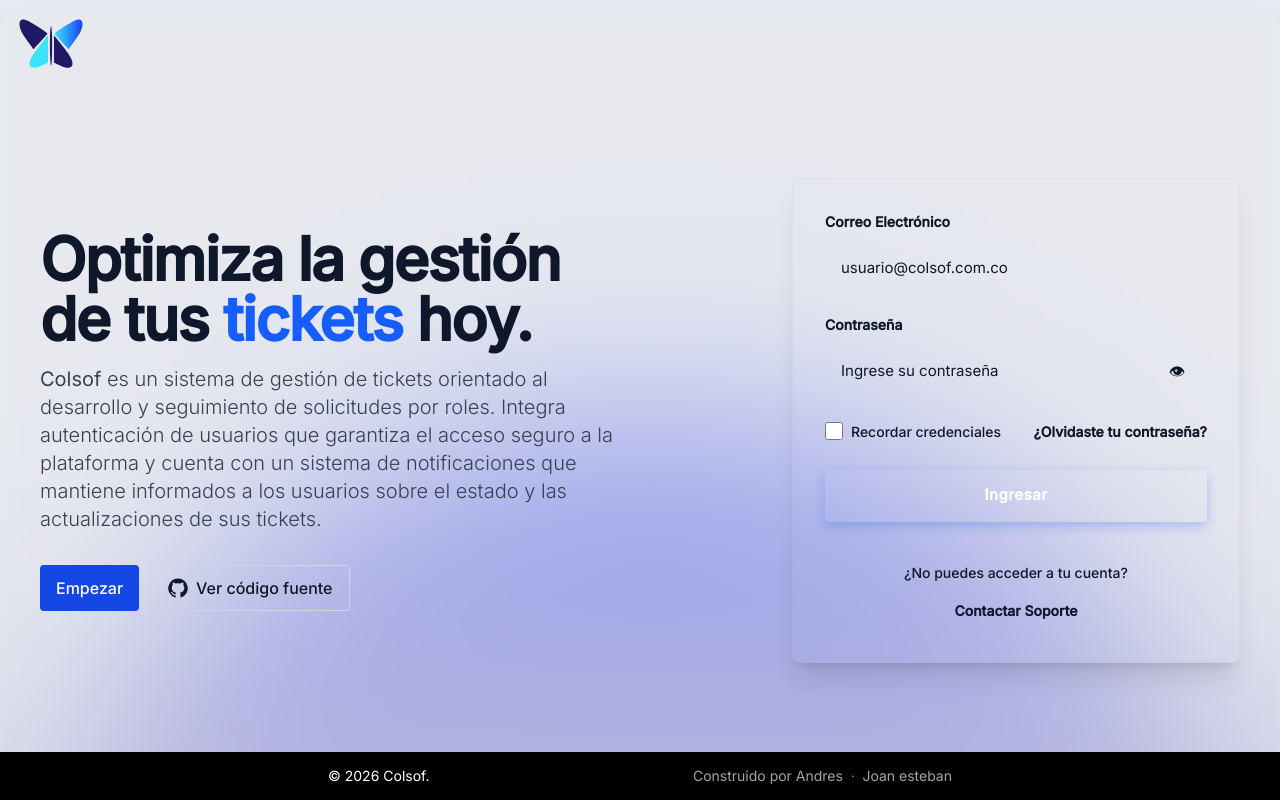
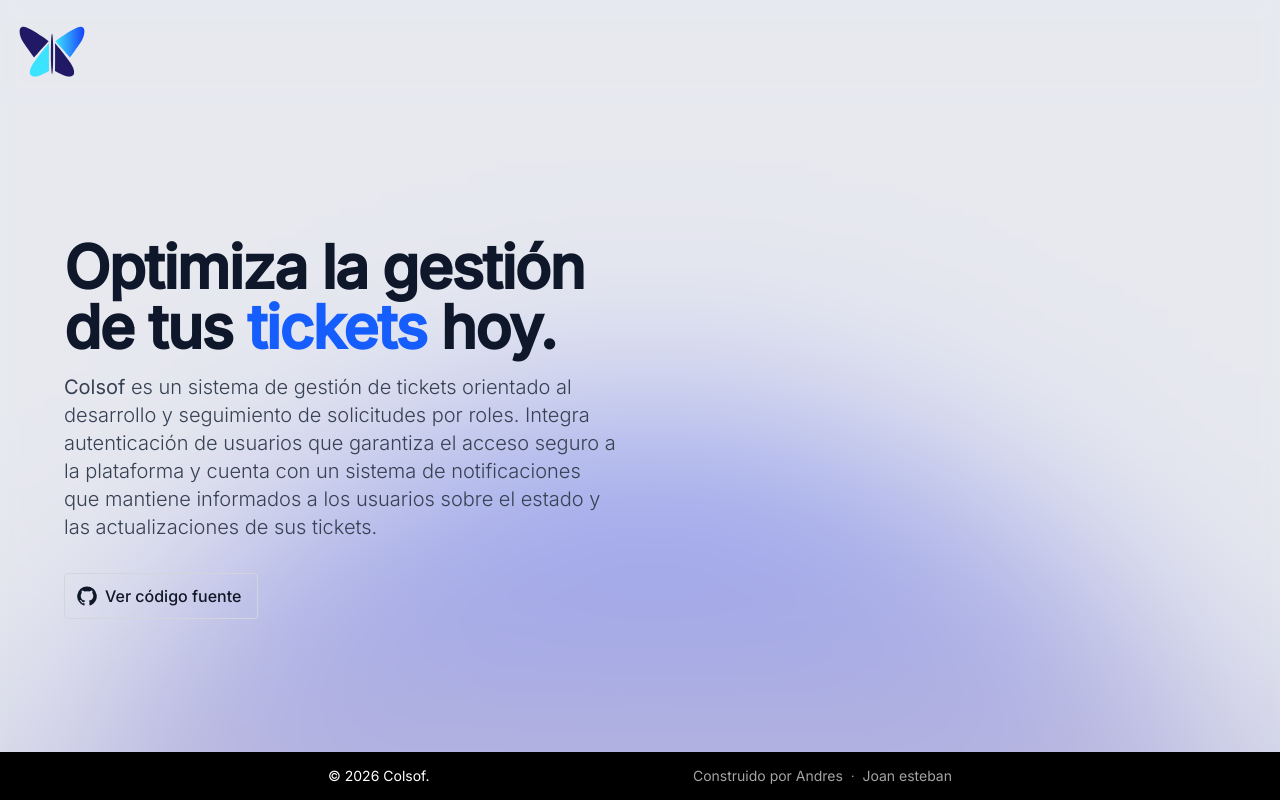
Before and after one commit to Estebxz/colsof-app, a Next.js app: page / in a window 1280 px wide. Built offline with nearby package versions, Linux system fonts and the light colour scheme.

Commit message:
add: componente header, página 404, iconos alert-circle y eye-rounded, y reorganizar layout con header/footer globales

```diff
--- /dev/null
+++ b/app/components/header.tsx
@@ -0,0 +1,18 @@
+import Link from "next/link";
+import Image from "next/image";
+
+export default function Header () {
+    return (
+        <header className="p-4 sticky top-0 left-0 right-0 z-50 backdrop-blur-sm">
+        <Link href="/">
+          <Image
+            src="/favicon.svg"
+            alt="COLSOF S.A.S"
+            width={70}
+            height={70}
+            className="sm:size-18 size-12"
+          />
+        </Link>
+      </header>
+    )
+}
--- a/app/components/sign-in-card.tsx
+++ b/app/components/sign-in-card.tsx
@@ -1,8 +1,11 @@
+import { UseIcon } from "@hooks/use-icons";
+
 export default function SignInCard() {
   return (
     <section className="card w-full max-w-md">
       <div className="alert" id="alertBox" role="alert" aria-live="polite">
         <div className="alert-content">
+          <UseIcon name="alert-circle" className="alert-icon" />
           <h2>Error de validación</h2>
           <p>Asegúrese de haber ingresado correctamente su información</p>
         </div>
@@ -46,7 +49,7 @@ export default function SignInCard() {
               className="toggle"
               aria-label="Mostrar u ocultar contraseña"
             >
-              👁
+              <UseIcon name="eye-rounded" />
             </button>
           </div>
         </div>
--- a/app/layout.tsx
+++ b/app/layout.tsx
@@ -1,8 +1,10 @@
 import type { Metadata } from "next";
 import "./globals.css";
+import Header from "./components/header";
+import Footer from "./components/footer";
 
 export const metadata: Metadata = {
-  title: "COLSOF",
+  title: "COLSOF - Sistema de gestión CSU",
   description: "Sistema de gestión CSU - COLSOF S.A.S",
 };
 
@@ -13,8 +15,10 @@ export default function RootLayout({
 }>) {
   return (
     <html lang="es">
-      <body>
-        {children}
+      <body className="min-h-dvh grid grid-rows-[auto_1fr_auto]">
+        <Header />
+        <main className="grid place-items-center">{children}</main>
+        <Footer />
       </body>
     </html>
   );
--- /dev/null
+++ b/app/not-found.tsx
@@ -0,0 +1,40 @@
+import Link from "next/link";
+import { UseIcon } from "./hooks/use-icons";
+
+export default function NotFound() {
+  return (
+    <div className="flex flex-col">
+      <main className="flex flex-1 items-center justify-center px-6">
+        <section className="text-center">
+          <p className="text-base font-semibold text-blue-600">404</p>
+
+          <h1 className="my-4 text-6xl tracking-tight font-extrabold sm:text-7xl">
+            Página No <br />
+            Encontrada
+          </h1>
+
+          <p className="max-w-xl mx-auto font-light text-gray-600 sm:text-xl leading-relaxed">
+            Lo sentimos, no pudimos encontrar la página que estás buscando.
+          </p>
+
+          <div className="mt-8 flex items-center justify-center gap-x-6">
+            <Link
+              href="/"
+              className="inline-flex items-center justify-center px-4 py-2.5 text-base font-medium text-white bg-blue-700 rounded-sm hover:bg-blue-800 focus:ring-4 focus:ring-blue-300"
+            >
+              Volver al inicio
+            </Link>
+
+            <Link
+              href="/support"
+              className="inline-flex items-center gap-2 rounded-sm px-4 py-2.5 text-sm font-medium text-black hover:bg-gray-300"
+            >
+              Contactar soporte
+              <UseIcon name="arrow-up-left" className="size-4 rotate-y-180" />
+            </Link>
+          </div>
+        </section>
+      </main>
+    </div>
+  );
+}
--- a/app/page.tsx
+++ b/app/page.tsx
@@ -1,22 +1,10 @@
-import Footer from "@components/footer";
 import SignInCard from "@components/sign-in-card";
-import Link from "next/link";
-import Image from "next/image";
 import { UseIcon } from "@hooks/use-icons";
 
 export default function Home() {
   return (
-    <div className="min-h-screen flex flex-col">
-      <header className="p-4">
-        <Link href="/">
-          <Image src="/favicon.svg" alt="COLSOF S.A.S" width={70} height={70} />
-        </Link>
-      </header>
-
-      <main className="flex-1 flex items-center justify-center">
-        <section className="w-full px-4 py-6">
-          <div className="mx-auto max-w-7xl lg:px-6">
-            <div className="grid grid-cols-1 lg:grid-cols-2 gap-12 items-center">
+    <section className="w-full px-4 py-6 lg:py-0 lg:px-6">
+      <div className="mx-auto w-full max-w-6xl grid grid-cols-1 lg:grid-cols-2 gap-12 items-center">
         <div>
           <h1 className="mb-4 text-6xl tracking-tight font-extrabold text-primary">
             Optimiza la gestión de tus{" "}
@@ -25,17 +13,17 @@ export default function Home() {
 
           <p className="mb-8 font-light text-gray-700 sm:text-xl">
             <strong>Colsof</strong> es un sistema de gestión de tickets
-                  orientado al desarrollo y seguimiento de solicitudes por
-                  roles. Integra autenticación de usuarios que garantiza el
-                  acceso seguro a la plataforma y cuenta con un sistema de
-                  notificaciones que mantiene informados a los usuarios sobre el
-                  estado y las actualizaciones de sus tickets.
+            orientado al desarrollo y seguimiento de solicitudes por roles.
+            Integra autenticación de usuarios que garantiza el acceso seguro a
+            la plataforma y cuenta con un sistema de notificaciones que mantiene
+            informados a los usuarios sobre el estado y las actualizaciones de
+            sus tickets.
           </p>
 
           <div className="flex flex-col space-y-4 sm:flex-row sm:space-y-0 sm:space-x-4">
             <a
               href="/sign-in"
-                    className="inline-flex items-center justify-center px-4 py-2.5 text-base font-medium text-white bg-blue-700 rounded-sm hover:bg-blue-800 focus:ring-1 focus:ring-white"
+              className="inline-flex items-center justify-center px-4 py-2.5 text-base font-medium text-white bg-blue-700 rounded-sm hover:bg-blue-800 focus:ring-1 focus:ring-white lg:hidden"
             >
               Empezar
             </a>
@@ -52,14 +40,10 @@ export default function Home() {
           </div>
         </div>
 
-              <div className="flex justify-center lg:justify-end">
+        <div className="hidden lg:flex lg:justify-end lg:items-center">
           <SignInCard />
         </div>
       </div>
-          </div>
     </section>
-      </main>
-      <Footer />
-    </div>
   );
 }
--- a/app/types/types.ts
+++ b/app/types/types.ts
@@ -12,4 +12,6 @@ export type IconName =
   | 'archive-box'
   | 'trash'
   | 'donut'
-  | 'arrow-up-left';
+  | 'arrow-up-left'
+  | 'alert-circle'
+  | 'eye-rounded';
```
Also changed, not shown: public/icons.svg. Lines whose indentation alone changed are shown as unchanged.
